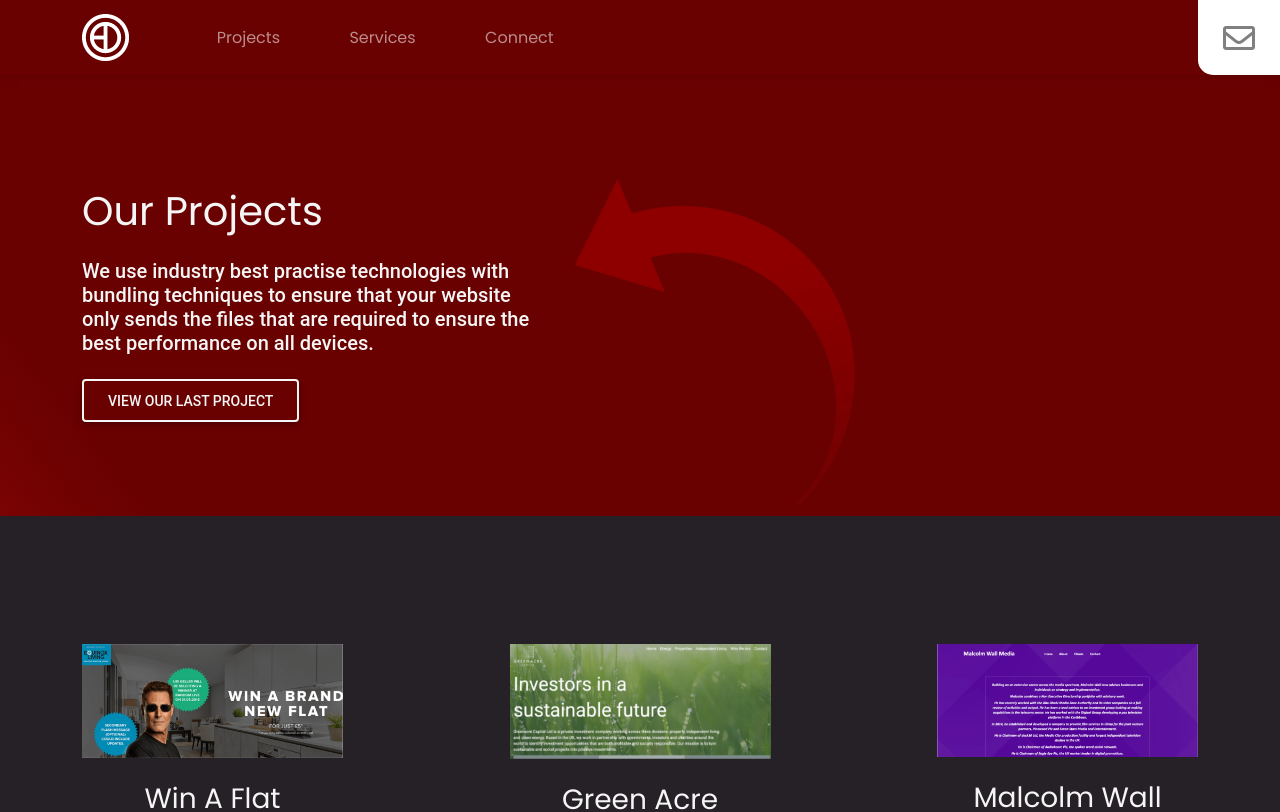
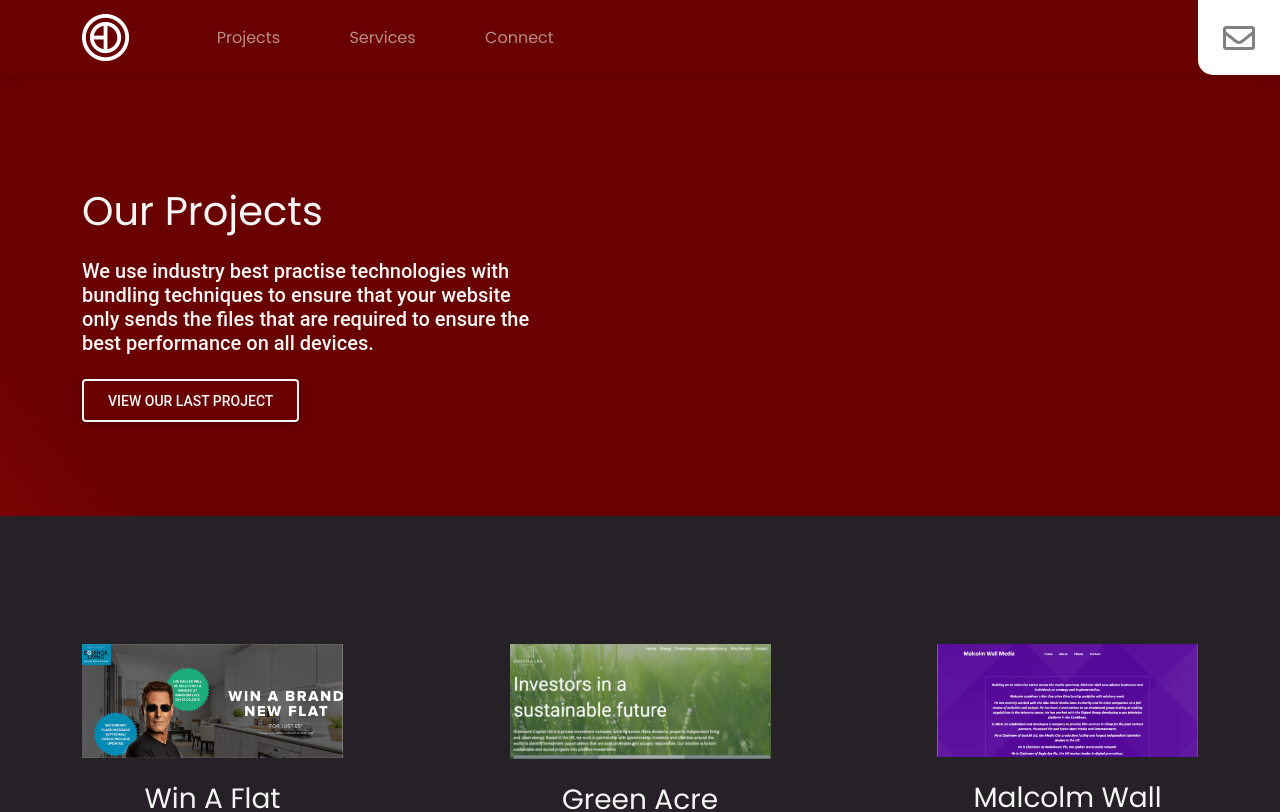
Before and after one commit to bendandoSolo/bendando, a Next.js app: page /projects in a window 1280 px wide. Shown: the top 812 px of the page. Built offline with nearby package versions, Linux system fonts and the light colour scheme.

Commit message:
Added styles

```diff
--- a/styles/globals.css
+++ b/styles/globals.css
@@ -158,6 +158,7 @@ button {
   transform: rotate(210deg);
   width: 100%;
   margin-bottom: 3.5rem;
+  animation: appear 1s;
 }
 
 @media screen and (max-width: 992px) {
```
